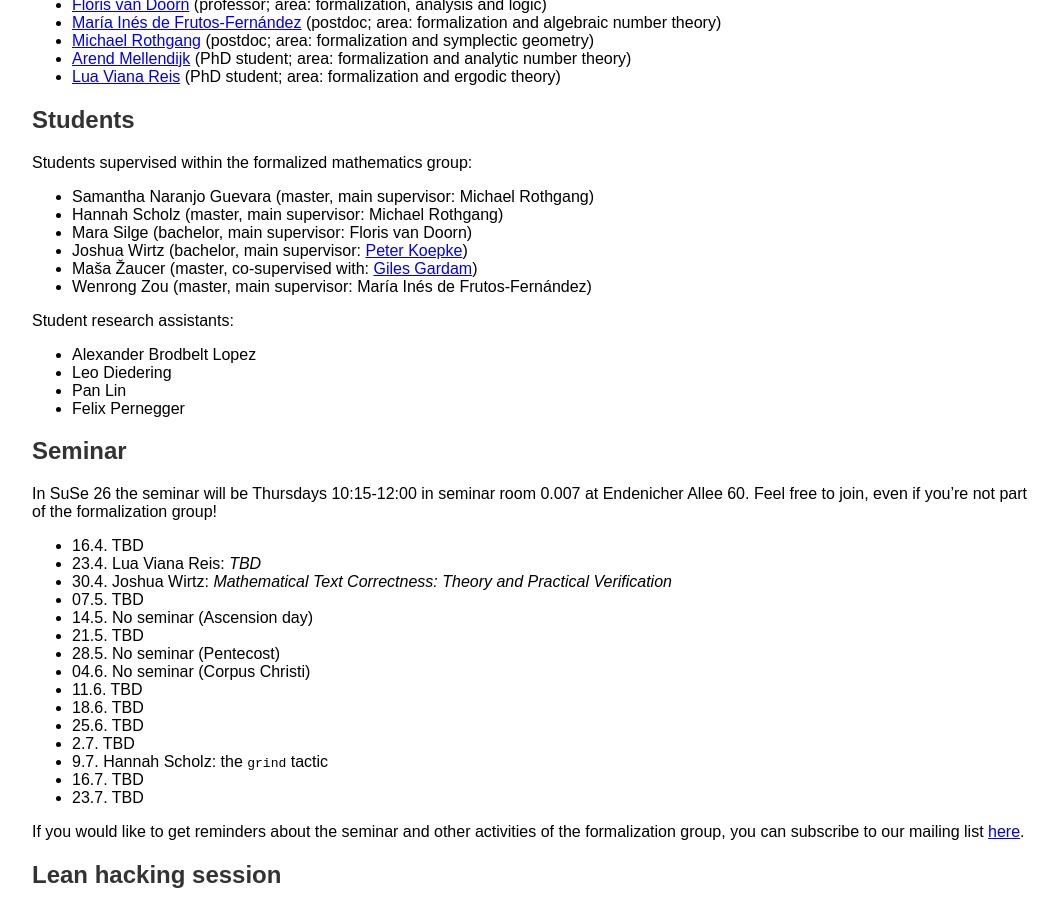
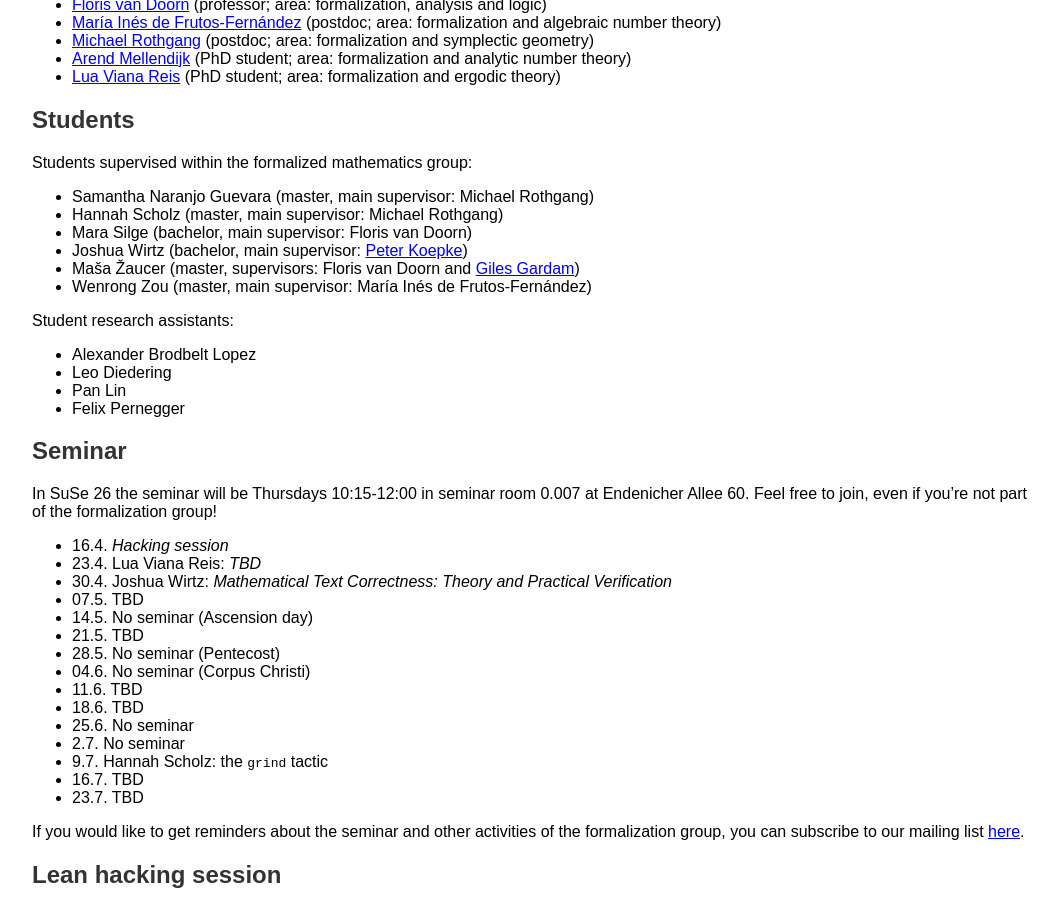
Before and after one commit to fpvandoorn/fpvandoorn.github.io, a Jekyll site: the page built from formalized-mathematics.md, in a window 1280 px wide and 900 px high, scrolled down 323 px. Shown: the whole window, without its empty margins (108-1166 px from the left). Built offline with Jekyll 4.4.1, drawn with Linux system fonts in a browser that asks for light colours; our own code applies the rules of GitHub Pages for plain Markdown files.

Commit message:
update schedule

```diff
--- a/formalized-mathematics.md
+++ b/formalized-mathematics.md
@@ -33,7 +33,7 @@
 * Hannah Scholz (master, main supervisor: Michael Rothgang)
 * Mara Silge (bachelor, main supervisor: Floris van Doorn)
 * Joshua Wirtz (bachelor, main supervisor: [Peter Koepke](https://www.math.uni-bonn.de/people/koepke/))
-* Maša Žaucer (master, co-supervised with: [Giles Gardam](https://www.gilesgardam.com/))
+* Maša Žaucer (master, supervisors: Floris van Doorn and [Giles Gardam](https://www.gilesgardam.com/))
 * Wenrong Zou (master, main supervisor: María Inés de Frutos-Fernández)
 <!-- potentially: Shuhan, Max -->
 
@@ -48,7 +48,7 @@
 
 In SuSe 26 the seminar will be Thursdays 10:15-12:00 in seminar room 0.007 at Endenicher Allee 60. Feel free to join, even if you're not part of the formalization group!
 
-* 16.4. TBD
+* 16.4. *Hacking session*
 * 23.4. Lua Viana Reis: *TBD*
 * 30.4. Joshua Wirtz: *Mathematical Text Correctness: Theory and Practical Verification*
 * 07.5. TBD <!-- Floris is giving a job talk, which could be an official seminar replacement -->
@@ -58,8 +58,8 @@
 * 04.6. No seminar (Corpus Christi)
 * 11.6. TBD
 * 18.6. TBD
-* 25.6. TBD <!-- Floris is travelling -->
-* 2.7. TBD <!-- Floris is travelling -->
+* 25.6. No seminar
+* 2.7. No seminar
 * 9.7. Hannah Scholz: the `grind` tactic
 * 16.7. TBD
 * 23.7. TBD
```
